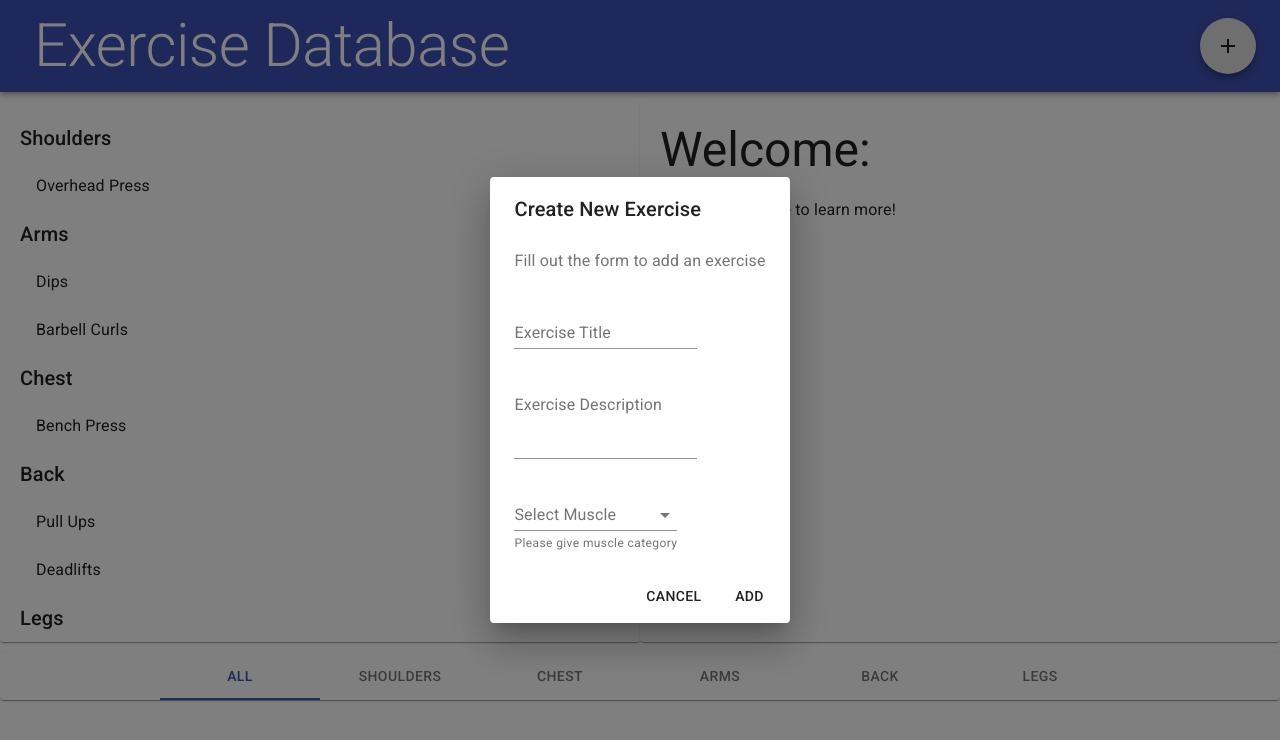
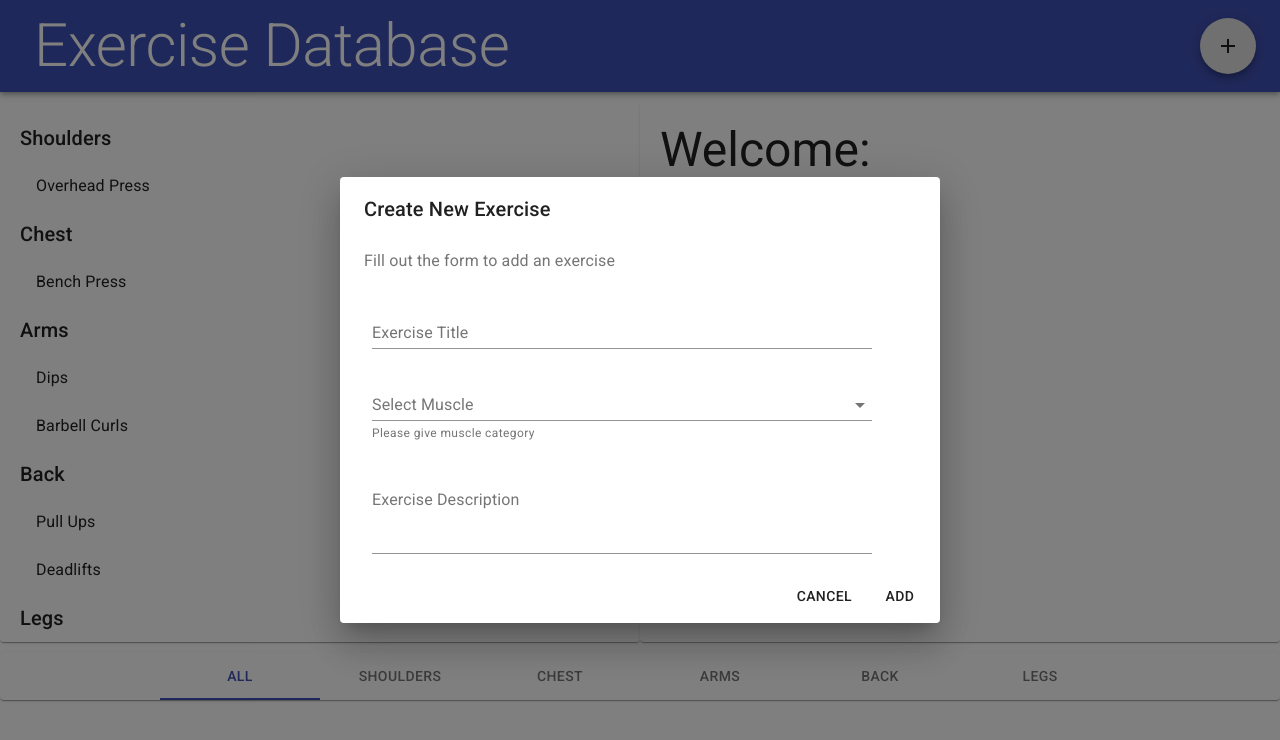
Before and after one commit to Elliott-Ruebush/fitness-app-tutorial, a React (Create React App) app: page / in a window 1280 px wide. Both pictures are taken after a click on the button 1228 px from the left and 46 px from the top of the page. Shown: the top 740 px of the page. Built offline with nearby package versions, Linux system fonts and the light colour scheme.

Commit message:
App now stores user-added exercises in list and supports deletion of exercises

```diff
--- a/src/App.js
+++ b/src/App.js
@@ -6,21 +6,28 @@ import { muscles, exercises } from './store.js';
 
 
 export default class extends Component {
-
+//TODO: Refactor with hooks
   state = {
     exercises,
     exercise: {}
   }
 
   getExercisesByMuscles() {
+    const initExercises = muscles.reduce((exercises, category) => ({
+      ...exercises,
+      [category]: []
+    }), {})
+
+    console.log(muscles, initExercises);
+
     return Object.entries(
       this.state.exercises.reduce((exercises, exercise) => {
         const { muscles } = exercise;
 
-        exercises[muscles] = exercises[muscles] ? [...exercises[muscles], exercise] : [exercise];
+        exercises[muscles] = [...exercises[muscles], exercise];
 
         return exercises;
-      }, {})
+      }, initExercises)
     )
   }
 
@@ -37,17 +44,38 @@ export default class extends Component {
     }))
   }
 
+  handleExCreate = (exercise) => {
+    console.log(exercise);
+    this.setState(({ exercises }) => ({
+      exercises: [
+        ...exercises,
+        exercise
+      ]
+    }));
+  }
+
+  handleExDelete = (id) => {
+    this.setState(({ exercises }) => ({
+      exercises: exercises.filter(ex => ex.id !== id)
+    }))
+  }
+
   render() {
-    const exercises = this.getExercisesByMuscles(), { category, exercise } = this.state;
+    const exercises = this.getExercisesByMuscles()
+    const { category, exercise } = this.state;
     return (
       <Fragment>
-        <Header />
+        <Header
+        muscles={muscles}
+        onExCreate={this.handleExCreate}
+        />
 
         <Exercises
           exercise={exercise}
           category={category}
           exercises={exercises}
           onSelect={this.handleExSelected}
+          onDelete={this.handleExDelete}
         />
 
         <Footer
--- a/src/Components/Exercises/Dialogs/Create.js
+++ b/src/Components/Exercises/Dialogs/Create.js
@@ -9,12 +9,13 @@ import {
     Icon,
     Fab,
     TextField,
-    MenuItem
+    MenuItem,
+    makeStyles
 } from '@material-ui/core';
 import AddIcon from '@material-ui/icons/Add';
+import { getThemeProps } from '@material-ui/styles';
 
-export default function FormDialog() {
-    //TODO: Bring in the muscles list from App.js instead of recreating the same list in the Create component
+// TODO: Bring in the muscles list from App.js instead of recreating the same list in the Create component
 const muscleList = [
     'Back',
     'Legs',
@@ -22,7 +23,26 @@ export default function FormDialog() {
     'Chest',
     'Shoulders'
 ];
+// console.log(typeof(muscleList));
+// console.log(muscleList)
 
+const useStyles = makeStyles(theme => ({
+    container: {
+        display: 'flex',
+        flexWrap: 'wrap'
+    },
+    textField: {
+        marginLeft: theme.spacing(1),
+        marginRight: theme.spacing(1),
+        width: 500
+    },
+    menu: {
+        width: 200
+    }
+}));
+
+export default function FormDialog(/*muscleList,*/{ onCreate }) {
+    const classes = useStyles();
     const [open, setOpen] = React.useState(false);
     const [newEx, setNewEx] = React.useState({
         'id': '',
@@ -38,10 +58,32 @@ export default function FormDialog() {
 
     function handleClose() {
         setOpen(false);
+        setNewEx({
+            'id': '',
+            title: '',
+            description: '',
+            muscles: ''
+        })
     }
 
     const handleChange = name => event => {
         setNewEx({ ...newEx, [name]: event.target.value });
+    }
+
+    const handleSubmit = () => {
+        //TODO: validation
+        onCreate({
+            ...newEx,
+            id: newEx.title.toLowerCase().replace(/ /g, '-')
+        });
+        // console.log(newEx);
+        setOpen(false);
+        setNewEx({
+            'id': '',
+            title: '',
+            description: '',
+            muscles: ''
+        });
     }
 
     return (
@@ -60,31 +102,20 @@ export default function FormDialog() {
                     <DialogContentText>
                         Fill out the form to add an exercise
                 </DialogContentText>
-                    <form>
+                    <form className={classes.container} noValidate autoComplete='off'>
                         <TextField
                             id="set-title"
                             label="Exercise Title"
-                            // className={classes.textField}
+                            className={classes.textField}
                             value={newEx.title}
                             onChange={handleChange('title')}
                             margin="normal"
                         />
-                        <br />
-                        <TextField
-                            id="set-desc"
-                            multiline
-                            rows="3"
-                            label="Exercise Description"
-                            value={newEx.description}
-                            onChange={handleChange('description')}
-                            margin="normal"
-                        />
-                        <br />
                         <TextField
                             id="select-category"
                             select
                             label="Select Muscle"
-                            // className={classes.textField}
+                            className={classes.textField}
                             value={newEx.muscles}
                             onChange={handleChange('muscles')}
                             // SelectProps={{
@@ -101,13 +132,23 @@ export default function FormDialog() {
                                 </MenuItem>
                             ))}
                         </TextField>
+                        <TextField
+                            id="set-desc"
+                            multiline
+                            rows="3"
+                            className={classes.textField}
+                            label="Exercise Description"
+                            value={newEx.description}
+                            onChange={handleChange('description')}
+                            margin="normal"
+                        />
                     </form>
                 </DialogContent>
                 <DialogActions>
                     <Button onClick={handleClose} color="inherit">
                         Cancel
                     </Button>
-                    <Button onClick={handleClose} color="inherit">
+                    <Button onClick={handleSubmit} color="inherit">
                         Add
                     </Button>
                 </DialogActions>
--- a/src/Components/Exercises/index.js
+++ b/src/Components/Exercises/index.js
@@ -1,5 +1,15 @@
 import React, { Fragment } from 'react';
-import { Grid, Paper, Typography, List, ListItem, ListItemText } from '@material-ui/core';
+import {
+    Grid,
+    Paper,
+    Typography,
+    List,
+    ListItem,
+    ListItemText,
+    ListItemSecondaryAction,
+    IconButton
+} from '@material-ui/core';
+import DeleteIcon from '@material-ui/icons/Delete';
 
 
 const styles = {
@@ -20,7 +30,8 @@ export default ({
         id,
         title = 'Welcome: ',
         description = 'Select an exercise to learn more!'
-    }
+    },
+    onDelete
 }) =>
     (
         <Grid container>
@@ -43,6 +54,15 @@ export default ({
                                             onClick={() => onSelect(id)}
                                         >
                                             <ListItemText primary={title} />
+                                            <ListItemSecondaryAction>
+                                                <IconButton
+                                                    edge='end'
+                                                    aria-label='delete'
+                                                    onClick={() => onDelete(id) }
+                                                >
+                                                    <DeleteIcon />
+                                                </IconButton>
+                                            </ListItemSecondaryAction>
                                         </ListItem>
                                     )}
                                 </List>
--- a/src/Components/Layouts/Header.js
+++ b/src/Components/Layouts/Header.js
@@ -2,7 +2,8 @@ import React, { Component } from 'react';
 import { AppBar, Toolbar, Typography } from '@material-ui/core';
 import CreateDialog from '../Exercises/Dialogs/Create';
 
-export default props => (
+export default function makeHeader({ muscles, onExCreate }) {
+  return (
     <AppBar position="static">
       <Toolbar>
         <Typography
@@ -11,7 +12,11 @@ export default props => (
           style={{ padding: 10, flex: 1 }}>
           Exercise Database
       </Typography>
-      <CreateDialog />
+        <CreateDialog
+          onCreate={onExCreate}
+          muscleList={muscles}
+        />
       </Toolbar>
     </AppBar>
   )
+}
```
Lines whose indentation alone changed are shown as unchanged.
